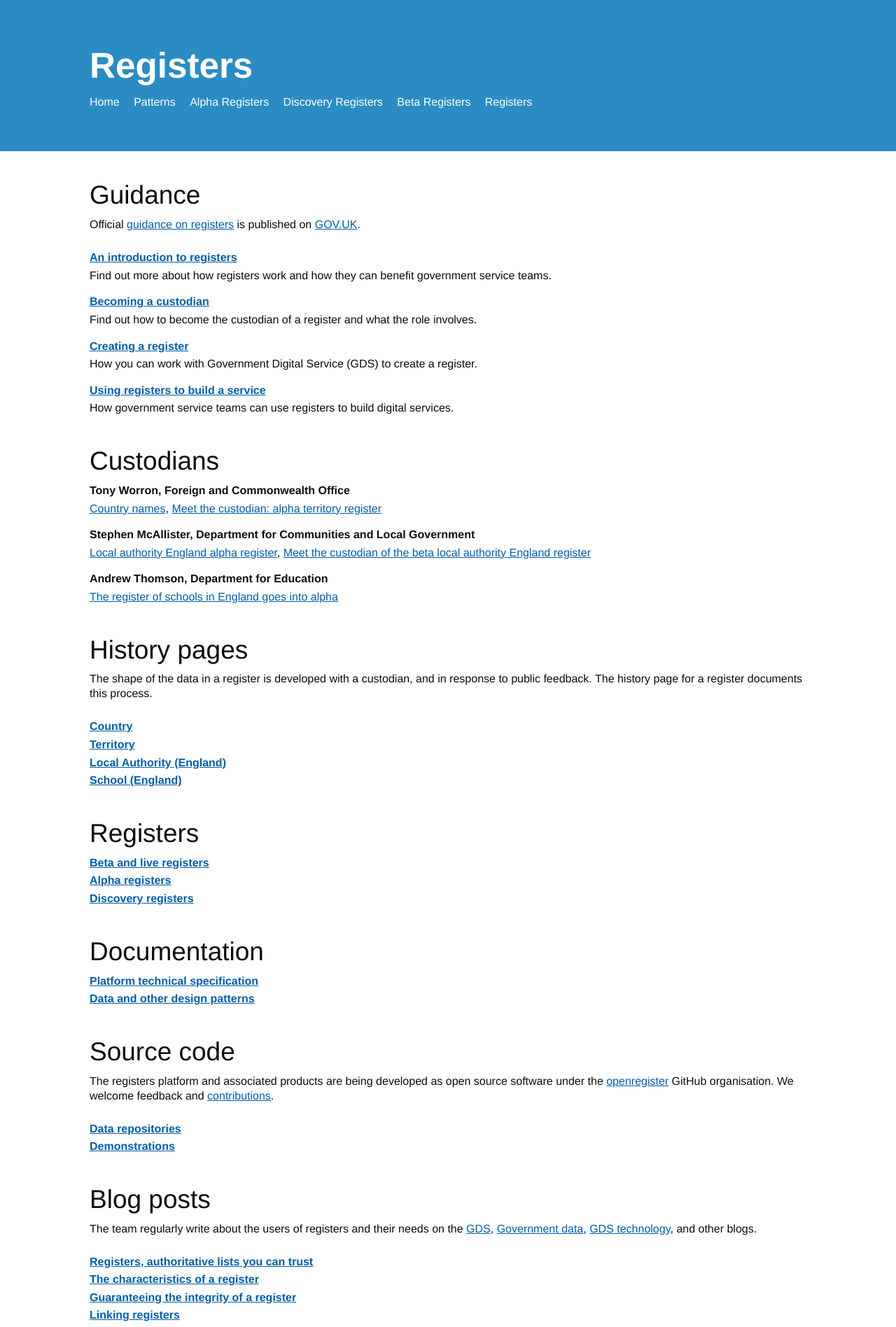
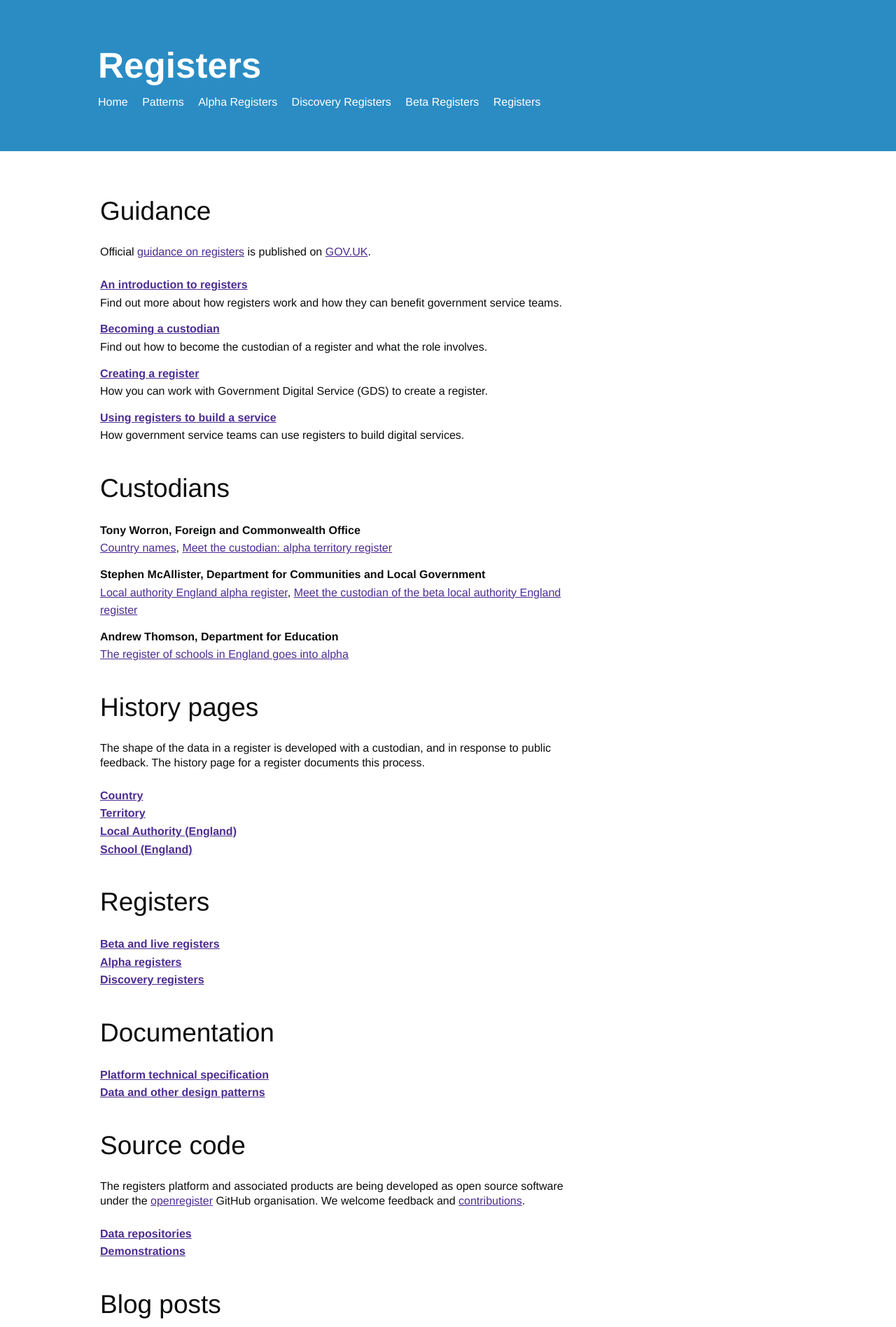
Before and after one commit to openregister/www.openregister.org, a Jekyll site: the page built from index.md, in a window 1280 px wide. Shown: the top 1896 px of the page at 70% size. Built offline with Jekyll 4.4.1, drawn with Linux system fonts in a browser that asks for light colours.

Commit message:
A little more responsive

```diff
--- a/css/main.css
+++ b/css/main.css
@@ -32,6 +32,8 @@
   background-color:#2b8cc4;
   padding-top: 60px;
   padding-bottom: 60px;
+  padding-left: 0.9375rem;
+  padding-right: 0.9375rem;
   margin-bottom: 30px;
 }
 
@@ -59,6 +61,7 @@
     font-size: 2.3125rem;
     line-height: 1.4;
     margin-top:2.3125rem;
+    margin-bottom:1.3125rem;
     font-weight:normal;
 }
 h2 + * {
@@ -83,10 +86,6 @@
 }
 
 
-a, a:visited {
-    color: #000000;
-}
-
 body > header a, body > header a:visited {
     color:#FFF;
 }
@@ -102,9 +101,17 @@
   font-size: 1em;
 }
 
-a,
+a {
+  color:#4c2c92;
+}
+
 a:visited {
-  color:#005EA5;
+  color:#005ea5;
+}
+
+a:hover,
+a:active {
+  color:#2b8cc4
 }
 
 dl {
@@ -128,6 +135,22 @@
   max-width: 560px;
 }
 
+article {
+  margin-top: 60px;
+  padding-right: 0.9375rem;
+  padding-left: 0.9375rem;
+  max-width: 66.667%;
+}
+
 footer {
   background-color:#dee0e2;
 }
+
+@media (max-width: 800px) {
+  .page_inner {
+    max-width: 100%;
+  }
+  article {
+    max-width: 100%;
+  }
+}
```
